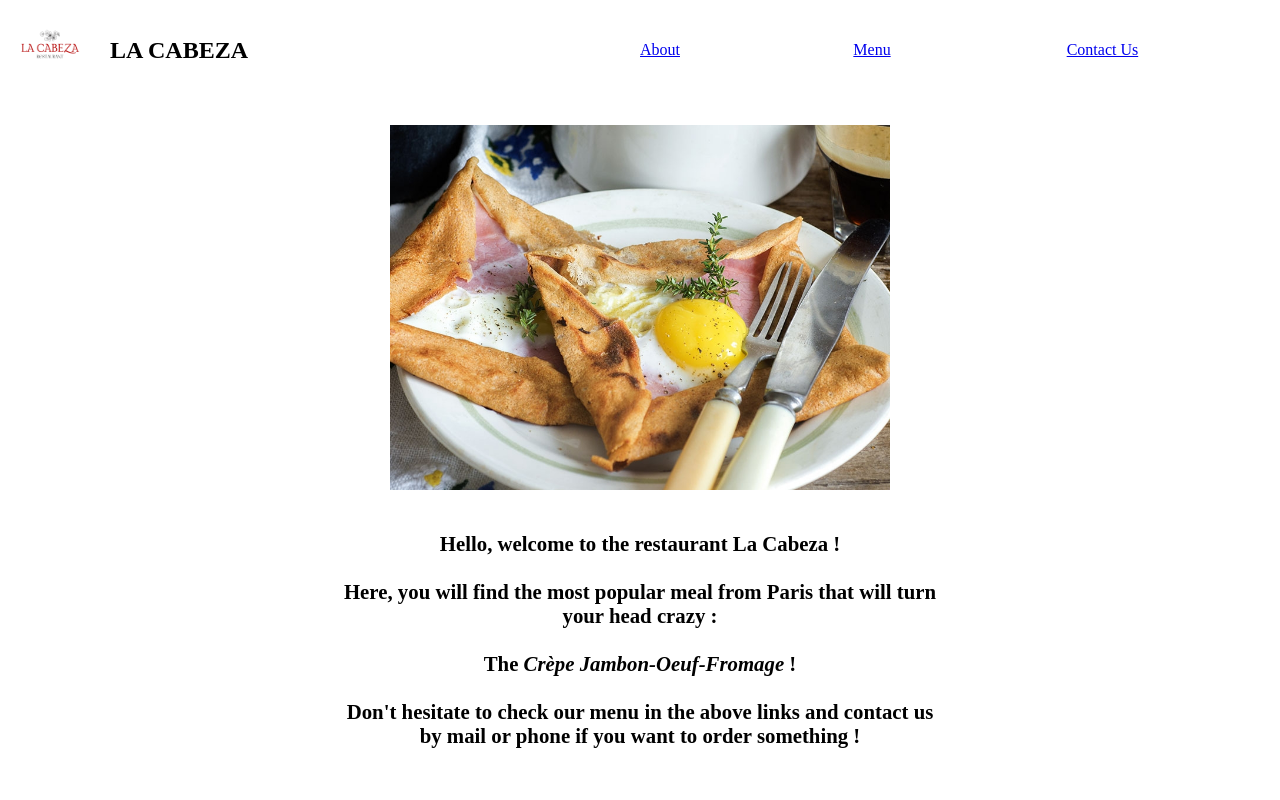
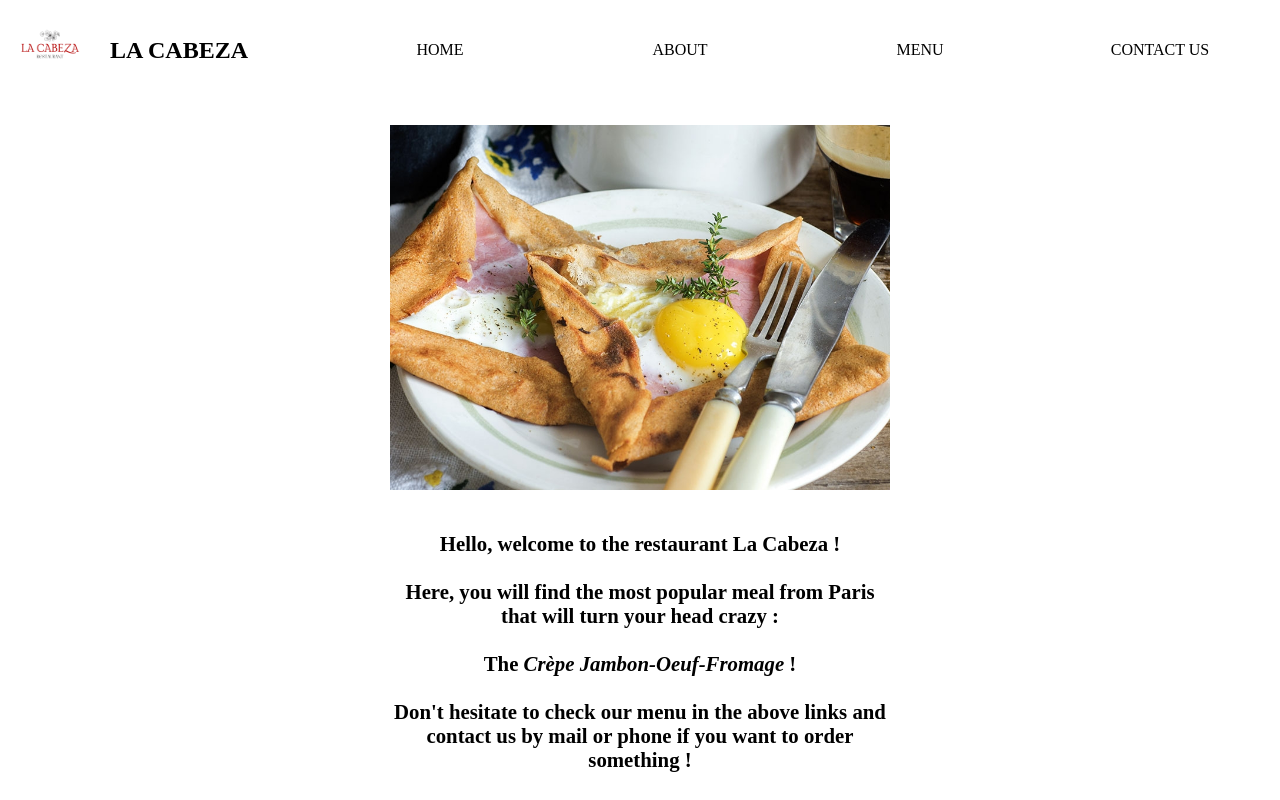
Before and after one commit to phoenixwright-creator/restaurant-page, a website built with webpack: page src/default.html in a window 1280 px wide. Built offline with nearby package versions, Linux system fonts and the light colour scheme.

Commit message:
added content for the menu and contact pages
added title for menu page
added form for contact page
removed the tab key function to switch pages. use better the click on links.

```diff
--- a/src/about.js
+++ b/src/about.js
@@ -21,25 +21,28 @@ export default function about(){
     const headerLinks = document.createElement('div');
     headerLinks.id = 'header-links';
 
+    const homeLink = document.createElement('a');
+    homeLink.rel = 'noopener noreferrer';
+    homeLink.id = 'home';
+    homeLink.innerHTML = 'HOME';
+    headerLinks.appendChild(homeLink);
+
     const aboutLink = document.createElement('a');
-    aboutLink.href = '#';
     aboutLink.rel = 'noopener noreferrer';
     aboutLink.id = 'about';
-    aboutLink.innerHTML = 'About';
+    aboutLink.innerHTML = 'ABOUT';
     headerLinks.appendChild(aboutLink);
 
     const menuLink = document.createElement('a');
-    menuLink.href = '#';
     menuLink.rel = 'noopener noreferrer';
     menuLink.id = 'menu';
-    menuLink.innerHTML = 'Menu';
+    menuLink.innerHTML = 'MENU';
     headerLinks.appendChild(menuLink);
 
     const contactLink = document.createElement('a');
-    contactLink.href = '#';
     contactLink.rel = 'noopener noreferrer';
     contactLink.id = 'contact';
-    contactLink.innerHTML = 'Contact Us';
+    contactLink.innerHTML = 'CONTACT US';
     headerLinks.appendChild(contactLink);
 
     main.appendChild(headerLinks);
--- a/src/contact.js
+++ b/src/contact.js
@@ -21,28 +21,74 @@ export default function contact(){
     const headerLinks = document.createElement('div');
     headerLinks.id = 'header-links';
 
+    const homeLink = document.createElement('a');
+    homeLink.rel = 'noopener noreferrer';
+    homeLink.id = 'home';
+    homeLink.innerHTML = 'HOME';
+    headerLinks.appendChild(homeLink);
+
     const aboutLink = document.createElement('a');
-    aboutLink.href = '#';
     aboutLink.rel = 'noopener noreferrer';
     aboutLink.id = 'about';
-    aboutLink.innerHTML = 'About';
+    aboutLink.innerHTML = 'ABOUT';
     headerLinks.appendChild(aboutLink);
 
     const menuLink = document.createElement('a');
-    menuLink.href = '#';
     menuLink.rel = 'noopener noreferrer';
     menuLink.id = 'menu';
-    menuLink.innerHTML = 'Menu';
+    menuLink.innerHTML = 'MENU';
     headerLinks.appendChild(menuLink);
 
     const contactLink = document.createElement('a');
-    contactLink.href = '#';
     contactLink.rel = 'noopener noreferrer';
     contactLink.id = 'contact';
-    contactLink.innerHTML = 'Contact Us';
+    contactLink.innerHTML = 'CONTACT US';
     headerLinks.appendChild(contactLink);
 
     main.appendChild(headerLinks);
 
+    const contactTitle = document.createElement('h1');
+    contactTitle.id = 'contact-title';
+    contactTitle.innerHTML = 'How To Contact Us';
+    main.appendChild(contactTitle);
+
+    const contactPara = document.createElement('p');
+    contactPara.id = 'contact-para';
+    contactPara.innerHTML = 'Please fill in this form to send us your request';
+    main.appendChild(contactPara);
+
+    const contactForm = document.createElement('form');
+    contactForm.id = 'contact-form';
+    //contactForm.method = '';
+    //contactForm.action = '';
+    main.appendChild(contactForm);
+
+    const objectLabel = document.createElement('label');
+    objectLabel.htmlFor = 'object';
+    objectLabel.innerHTML = 'Object';
+    contactForm.appendChild(objectLabel);
+
+    const objectInput = document.createElement('input');
+    objectInput.type = 'text';
+    objectInput.id = 'object';
+    objectInput.placeholder = 'Type the object of your message...';
+    contactForm.appendChild(objectInput);
+
+    const messageLabel = document.createElement('label');
+    messageLabel.htmlFor = 'message';
+    messageLabel.innerHTML = 'Your Message';
+    contactForm.appendChild(messageLabel);
+
+    const messageInput = document.createElement('textarea');
+    messageInput.id = 'message';
+    messageInput.placeholder = 'Type your message...';
+    contactForm.appendChild(messageInput);
+
+    const submitBtn = document.createElement('button');
+    submitBtn.type = 'submit';
+    submitBtn.id = 'submit-message';
+    submitBtn.innerHTML = 'Submit Message';
+    contactForm.appendChild(submitBtn);
+
     return main;
 }
--- a/src/home.js
+++ b/src/home.js
@@ -21,25 +21,28 @@ export default function home() {
     const headerLinks = document.createElement('div');
     headerLinks.id = 'header-links';
 
+    const homeLink = document.createElement('a');
+    homeLink.rel = 'noopener noreferrer';
+    homeLink.id = 'home';
+    homeLink.innerHTML = 'HOME';
+    headerLinks.appendChild(homeLink);
+
     const aboutLink = document.createElement('a');
-    aboutLink.href = '#';
     aboutLink.rel = 'noopener noreferrer';
     aboutLink.id = 'about';
-    aboutLink.innerHTML = 'About';
+    aboutLink.innerHTML = 'ABOUT';
     headerLinks.appendChild(aboutLink);
 
     const menuLink = document.createElement('a');
-    menuLink.href = '#';
     menuLink.rel = 'noopener noreferrer';
     menuLink.id = 'menu';
-    menuLink.innerHTML = 'Menu';
+    menuLink.innerHTML = 'MENU';
     headerLinks.appendChild(menuLink);
 
     const contactLink = document.createElement('a');
-    contactLink.href = '#';
     contactLink.rel = 'noopener noreferrer';
     contactLink.id = 'contact';
-    contactLink.innerHTML = 'Contact Us';
+    contactLink.innerHTML = 'CONTACT US';
     headerLinks.appendChild(contactLink);
 
     main.appendChild(headerLinks);
--- a/src/index.js
+++ b/src/index.js
@@ -8,14 +8,41 @@ const restaurantPages = [home(), about(), menu(), contact()];
 let i = 0;
 
 function component() {
+  const content = document.getElementById('content');
+    while(content.firstChild){
+      content.removeChild(content.firstChild);
+    }
   const element = restaurantPages[i];
-
   return element;
 }
 
+function clickPage(event){
+  switch(event.target.id){
+      case 'restaurant-logo':
+        i = 0;
+        break;
+      case 'restaurant-name':
+        i = 0;
+        break;
+      case 'home':
+        i = 0;
+        break;
+      case 'about':
+        i = 1;
+        break;
+      case 'menu':
+        i = 2;
+        break;
+      case 'contact':
+        i = 3;
+        break;
+      default:
+        break;
+    }
     document.getElementById('content').appendChild(component());
-
-document.addEventListener('keydown', function(event){
+}
+/* function with tab key to change page
+function switchPage(event){
   if(event.keyCode === 9){
       if(i===3){
         i=0;
@@ -23,10 +50,10 @@ document.addEventListener('keydown', function(event){
       else{
         i++;
       }
-    let content = document.getElementById('content');
-    while(content.firstChild){
-      content.removeChild(content.firstChild);
+      document.getElementById('content').appendChild(component());
     }
-    content.appendChild(component());
-  }
-});
+}*/
+
+document.getElementById('content').appendChild(component());
+document.addEventListener('click', clickPage);
+//document.addEventListener('keydown', switchPage);
--- a/src/menu.js
+++ b/src/menu.js
@@ -21,28 +21,36 @@ export default function menu(){
     const headerLinks = document.createElement('div');
     headerLinks.id = 'header-links';
 
+    const homeLink = document.createElement('a');
+    homeLink.rel = 'noopener noreferrer';
+    homeLink.id = 'home';
+    homeLink.innerHTML = 'HOME';
+    headerLinks.appendChild(homeLink);
+
     const aboutLink = document.createElement('a');
-    aboutLink.href = '#';
     aboutLink.rel = 'noopener noreferrer';
     aboutLink.id = 'about';
-    aboutLink.innerHTML = 'About';
+    aboutLink.innerHTML = 'ABOUT';
     headerLinks.appendChild(aboutLink);
 
     const menuLink = document.createElement('a');
-    menuLink.href = '#';
     menuLink.rel = 'noopener noreferrer';
     menuLink.id = 'menu';
-    menuLink.innerHTML = 'Menu';
+    menuLink.innerHTML = 'MENU';
     headerLinks.appendChild(menuLink);
 
     const contactLink = document.createElement('a');
-    contactLink.href = '#';
     contactLink.rel = 'noopener noreferrer';
     contactLink.id = 'contact';
-    contactLink.innerHTML = 'Contact Us';
+    contactLink.innerHTML = 'CONTACT US';
     headerLinks.appendChild(contactLink);
 
     main.appendChild(headerLinks);
 
+    const menuTitle = document.createElement('h1');
+    menuTitle.id = 'menu-title';
+    menuTitle.innerHTML = 'Our Menu';
+    main.appendChild(menuTitle);
+
     return main;
 }
--- a/src/style.css
+++ b/src/style.css
@@ -5,12 +5,14 @@ body {
 
 #main {
     display: grid;
-    grid-template-columns: 1fr 1fr;
+    grid-template-columns: 1fr 3fr;
     align-items: center;
+    justify-content: center;
 }
 
 #logo-space {
     grid-column: 1/2;
+    grid-row: 1/2;
     display: flex;
     align-items: center;
     column-gap: 10px;
@@ -27,8 +29,11 @@ body {
 
 #header-links {
     grid-column: 2/3;
+    grid-row: 1/2;
     display: grid;
-    grid-template-columns: repeat(3, 1fr);
+    grid-template-columns: repeat(4, 1fr);
+    align-items: center;
+    text-align: center;
 }
 
 #main-img {
@@ -43,7 +48,7 @@ body {
     grid-column: 1/3;
     text-align: center;
     justify-self: center;
-    width: 600px;
+    width: 500px;
     font-size: 1.3rem;
 }
 
@@ -66,3 +71,41 @@ body {
     grid-column: 2/3;
     align-self: center;
 }
+
+#logo-space, #header-links a{
+    cursor: pointer;
+}
+
+#contact-title {
+    grid-column: 1/3;
+    grid-row: 2/3;
+}
+
+#contact-para {
+    grid-column: 1/3;
+    grid-row: 3/4;
+}
+
+#about-title, #about-para, #menu-title, #contact-title, #contact-para {
+    padding-left: 25px;
+    padding-right: 25px;
+}
+
+#contact-form {
+    margin-left: 25px;
+    margin-right: 25px;
+    padding : 25px;
+    grid-column: 1/3;
+    display: grid;
+    grid-template-columns: 1fr 3fr;
+    grid-template-rows: repeat(3, 1fr);
+    align-items: center;
+    width: 600px;
+    border: 1px solid grey;
+    border-radius: 5px;
+    row-gap: 25px;
+}
+
+#submit-message {
+    grid-column: 2/3;
+}
```
Also changed, not shown: dist/index.restaurant.js. Lines whose indentation alone changed are shown as unchanged.
